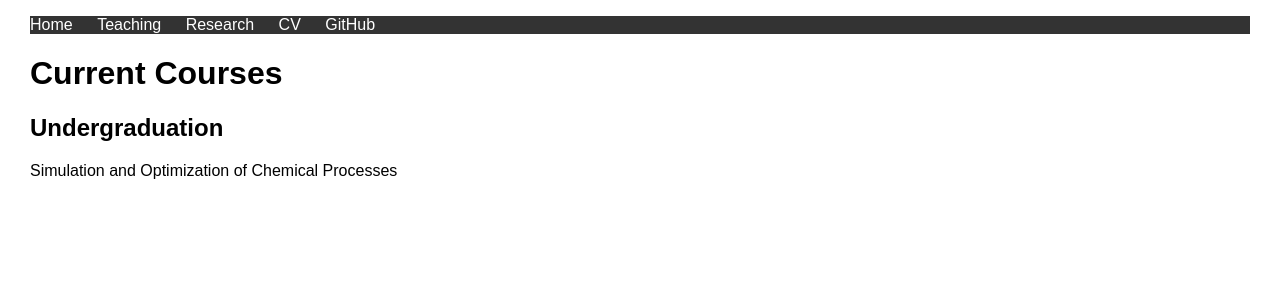
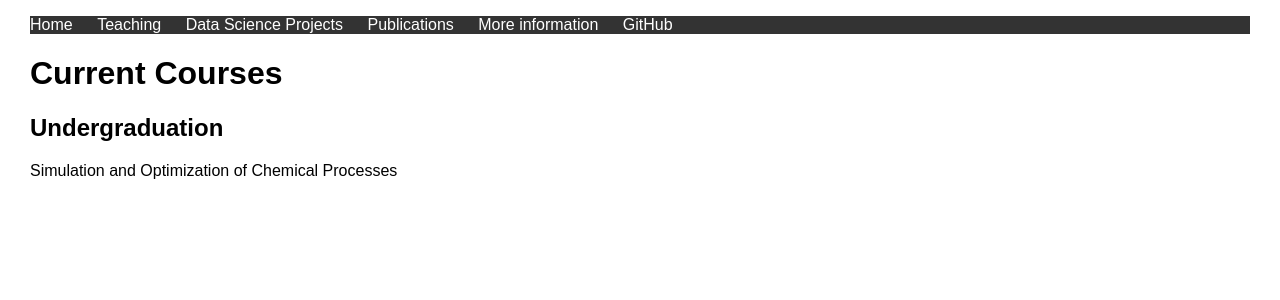
Before and after one commit to amandalemette/amandalemette.github.io, a Jekyll site: the page teaching/teaching.html, which Jekyll copies as it is, in a window 1280 px wide. Shown: the top 300 px of the page. Built offline with Jekyll 4.4.1, drawn with Linux system fonts in a browser that asks for light colours.

Commit message:
Update teaching.html

```diff
--- a/teaching/teaching.html
+++ b/teaching/teaching.html
@@ -12,10 +12,11 @@
     <header>
         <nav>
             <ul>
-                <li><a href="../index.html">Home</a></li>
+                <li><a href="index.html">Home</a></li>
                 <li><a href="teaching/teaching.html">Teaching</a></li>
-                <li><a href="../research/research.html">Research</a></li>
-                <li><a href="../cv/cv.html">CV</a></li>
+                <li><a href="../projects/dataproject.html">Data Science Projects</a></li>
+                <li><a href="../research/research.html">Publications</a></li>
+                <li><a href="../info/info.html">More information</a></li>
                 <li><a href="https://github.com/amandalemette">GitHub</a></li>
             </ul>
         </nav>
```
